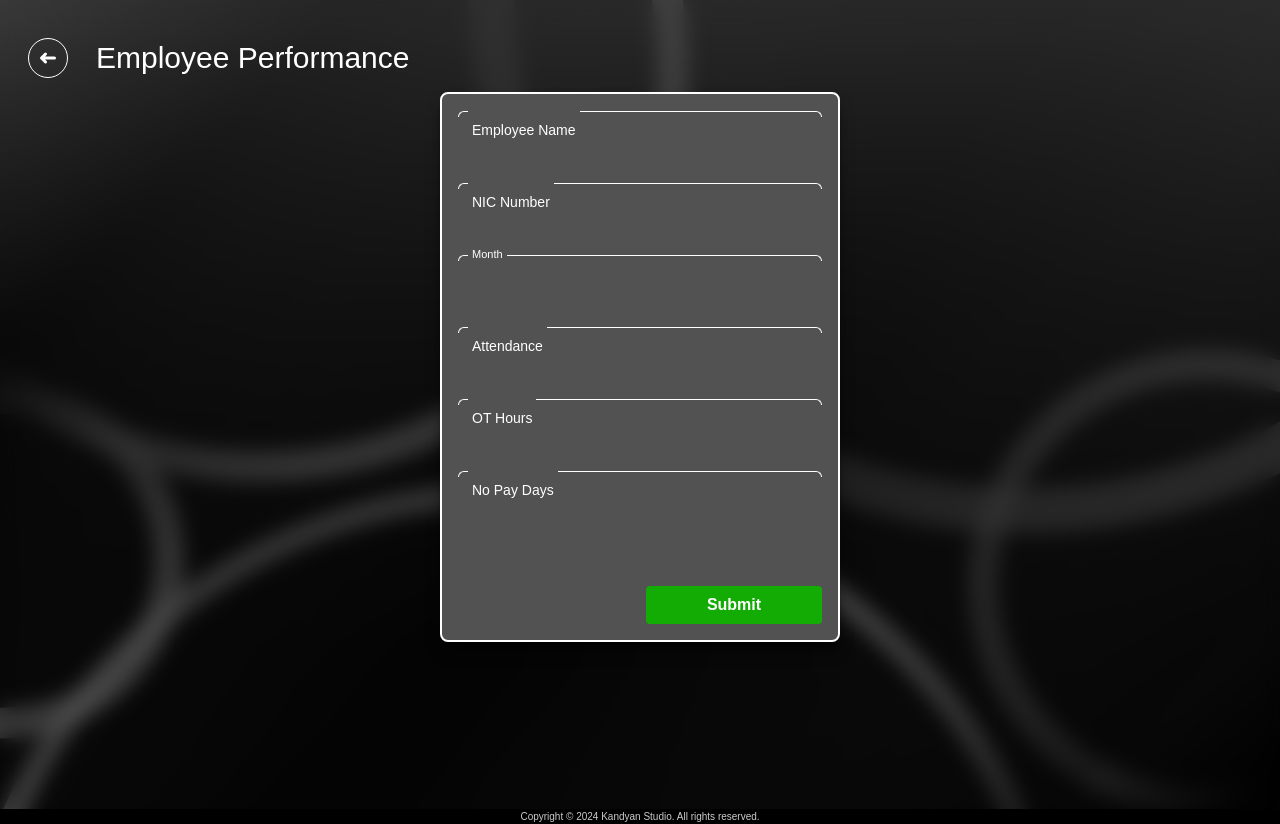
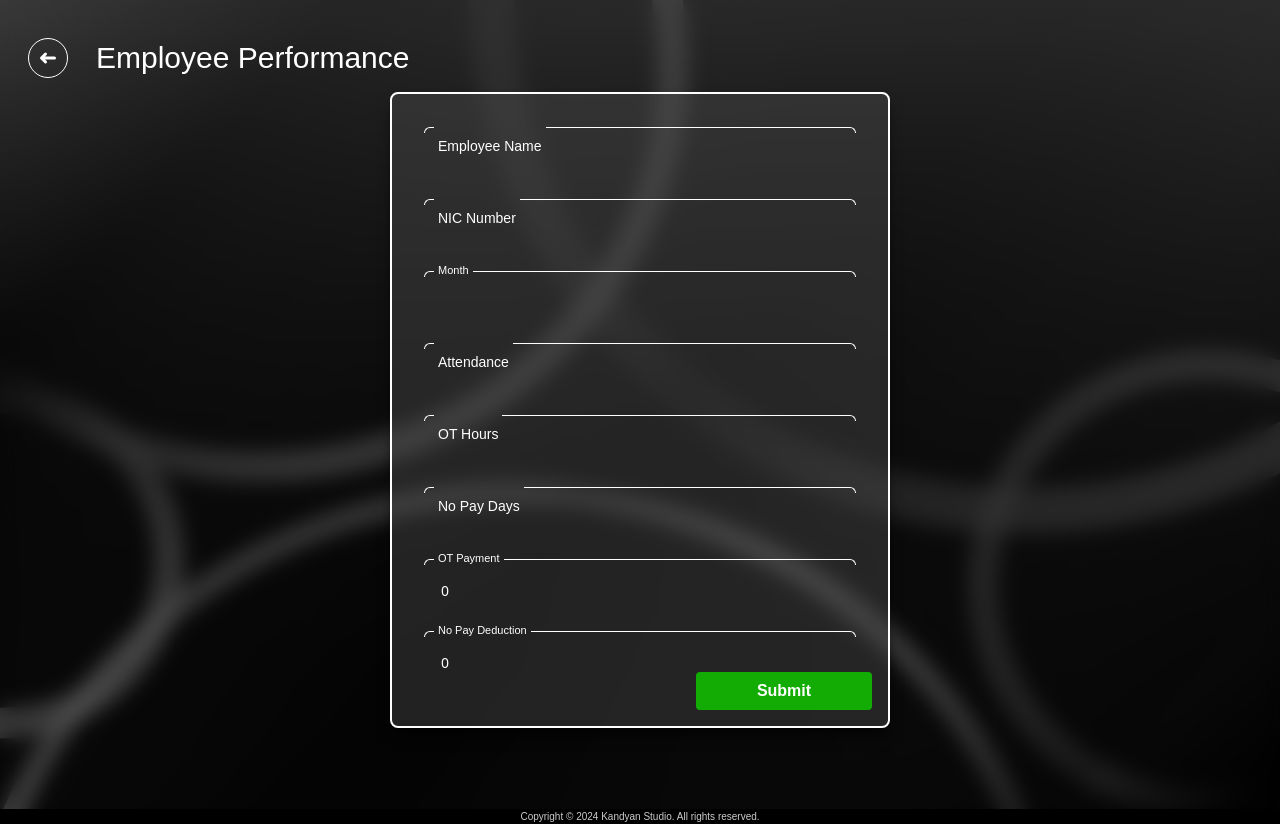
Before and after one commit to ITP-T067/T067-Kandyan-Studio, a React (Create React App) app in the folder frontend/: page /manager/employee/performanceForm in a window 1280 px wide. Built offline with nearby package versions, Linux system fonts and the light colour scheme.

Commit message:
Update performanceForm.jsx
added new fields ot payment and no pay deduction

```diff
--- a/frontend/src/pages/manager/employee/performanceForm.jsx
+++ b/frontend/src/pages/manager/employee/performanceForm.jsx
@@ -17,20 +17,40 @@ const MonthYearPicker = ({ selectedDate, handleDateChange }) => {
     );
 };
 
-const PerformanceForm = () => {
+const PerformanceForm = ({ basicSalary }) => {
     const [formValues, setFormValues] = useState({
         employeeName: '',
         nicNumber: '',
         selectedMonth: null,
         attendance: '',
         otHours: '',
-        noPayDays: ''
+        noPayDays: '',
+        otPayment: 0,
+        noPayDeduction: 0
     });
 
     const handleChange = (e) => {
         const { name, value } = e.target;
-        setFormValues({ ...formValues, [name]: value });
+        let otPayment = formValues.otPayment; // Initialize otPayment with current value
+        let noPayDeduction = formValues.noPayDeduction; // Initialize noPayDeduction with current value
+
+        if (name === 'otHours') {
+            otPayment = (400 / 200) * parseFloat(value || 0);
+            otPayment = isNaN(otPayment) ? 0 : otPayment; // Ensure otPayment is a number
+        }
+        if (name === 'noPayDays') {
+            noPayDeduction = (50 / 25) * parseFloat(value || 0);
+            noPayDeduction = isNaN(noPayDeduction) ? 0 : noPayDeduction; // Ensure noPayDeduction is a number
+        }
+
+        setFormValues({
+            ...formValues,
+            [name]: value,
+            otPayment: otPayment.toFixed(2),
+            noPayDeduction: noPayDeduction.toFixed(2)
+        });
     };
+
 
     const handleMonthChange = (date) => {
         setFormValues({ ...formValues, selectedMonth: date });
@@ -39,7 +59,6 @@ const PerformanceForm = () => {
     const handleSubmit = (e) => {
         e.preventDefault();
         console.log('Form submitted:', formValues);
-
     };
 
     const fields = [
@@ -48,7 +67,9 @@ const PerformanceForm = () => {
         { label: 'Month', component: <MonthYearPicker selectedDate={formValues.selectedMonth} handleDateChange={handleMonthChange} /> },
         { label: 'Attendance', name: 'attendance', type: 'number' },
         { label: 'OT Hours', name: 'otHours', type: 'number' },
-        { label: 'No Pay Days', name: 'noPayDays', type: 'number' }
+        { label: 'No Pay Days', name: 'noPayDays', type: 'number' },
+        { label: 'OT Payment', name: 'otPayment', type: 'number', readOnly: true },
+        { label: 'No Pay Deduction', name: 'noPayDeduction', type: 'number', readOnly: true }
     ];
 
     return (
@@ -61,31 +82,32 @@ const PerformanceForm = () => {
             </div>
 
             <div className='flex flex-col justify-center items-center'>
-                <div className='w-[400px] h-[550px] flex flex-col justify-between items-center bg-kgray rounded-lg border-2 border-kwhite text-kwhite shadow-lg shadow-kblack/60 relative'>
-                    <form className='h-[440px] w-full p-4 space-y-2 overflow-hidden' onSubmit={handleSubmit}>
+                <div className='w-[500px] flex flex-col justify-between items-center bg-kgray bg-opacity-40 rounded-lg border-2 border-kwhite text-kwhite shadow-lg shadow-kblack/60 relative'>
+                    <form className='w-full p-8 space-y-2 overflow-hidden' onSubmit={handleSubmit}>
                         {fields.map((field, index) => (
-                            <div key={index} className="relative h-[4rem] w-full min-w-[200px]">
-                                {field.component ? (
+                            <div key={index} className="relative h-[4rem] w-full min-w-[200px] flex flex-col">
+                                {field.label !== 'Month' ? (
                                     <>
-                                        {field.component}
+                                        <input
+                                            type={field.type || 'text'}
+                                            name={field.name}
+                                            value={formValues[field.name]}
+                                            onChange={handleChange}
+                                            readOnly={field.readOnly}
+                                            className="peer h-full w-full rounded-[7px] border border-kwhite border-t-transparent bg-transparent px-3 py-2 font-sans text-sm font-normal !text-white outline outline-0 transition-all placeholder-shown:border placeholder-shown:border-kblue placeholder-shown:border-t-kblue focus:border-2 focus:border-kwhite focus:border-t-transparent focus:outline-0 disabled:border-0 disabled:bg-kblue"
+                                            placeholder=" "
+                                            required
+                                        />
                                         <label className="before:content[' '] after:content[' '] pointer-events-none absolute left-0 -top-1.5 flex h-full w-full select-none !overflow-visible truncate text-[11px] font-normal leading-tight !text-white transition-all before:pointer-events-none before:mt-[6.5px] before:mr-1 before:box-border before:block before:h-1.5 before:w-2.5 before:rounded-tl-md before:border-t before:border-l before:border-kwhite before:transition-all after:pointer-events-none after:mt-[6.5px] after:ml-1 after:box-border after:block after:h-1.5 after:w-2.5 after:flex-grow after:rounded-tr-md after:border-t after:border-r after:border-kwhite after:transition-all peer-placeholder-shown:text-sm peer-placeholder-shown:leading-[3.75] peer-placeholder-shown:text-kwhite peer-placeholder-shown:before:border-transparent peer-placeholder-shown:after:border-transparent peer-focus:text-[11px] peer-focus:leading-tight peer-focus:text-kwhite peer-focus:before:border-t-2 peer-focus:before:border-l-2 peer-focus:before:!border-kwhite peer-focus:after:border-t-2 peer-focus:after:border-r-2 peer-focus:after:!border-kwhite peer-disabled:text-transparent peer-disabled:before:border-transparent peer-disabled:after:border-transparent peer-disabled:peer-placeholder-shown:text-kblue">
                                             {field.label}
                                         </label>
                                     </>
                                 ) : (
                                     <>
-                                        <input
-                                            type={field.type || 'text'}
-                                            name={field.name}
-                                            value={formValues[field.name]}
-                                            onChange={handleChange}
-                                            className="peer h-full w-full rounded-[7px] border border-kwhite border-t-transparent bg-transparent px-3 py-2 font-sans text-sm font-normal !text-kwhite outline outline-0 transition-all placeholder-shown:border placeholder-shown:border-kblue placeholder-shown:border-t-kblue focus:border-2 focus:border-kwhite focus:border-t-transparent focus:outline-0 disabled:border-0 disabled:bg-kblue"
-                                            placeholder=" "
-                                            required
-                                        />
                                         <label className="before:content[' '] after:content[' '] pointer-events-none absolute left-0 -top-1.5 flex h-full w-full select-none !overflow-visible truncate text-[11px] font-normal leading-tight !text-white transition-all before:pointer-events-none before:mt-[6.5px] before:mr-1 before:box-border before:block before:h-1.5 before:w-2.5 before:rounded-tl-md before:border-t before:border-l before:border-kwhite before:transition-all after:pointer-events-none after:mt-[6.5px] after:ml-1 after:box-border after:block after:h-1.5 after:w-2.5 after:flex-grow after:rounded-tr-md after:border-t after:border-r after:border-kwhite after:transition-all peer-placeholder-shown:text-sm peer-placeholder-shown:leading-[3.75] peer-placeholder-shown:text-kwhite peer-placeholder-shown:before:border-transparent peer-placeholder-shown:after:border-transparent peer-focus:text-[11px] peer-focus:leading-tight peer-focus:text-kwhite peer-focus:before:border-t-2 peer-focus:before:border-l-2 peer-focus:before:!border-kwhite peer-focus:after:border-t-2 peer-focus:after:border-r-2 peer-focus:after:!border-kwhite peer-disabled:text-transparent peer-disabled:before:border-transparent peer-disabled:after:border-transparent peer-disabled:peer-placeholder-shown:text-kblue">
                                             {field.label}
                                         </label>
+                                        {field.component}
                                     </>
                                 )}
                             </div>
```
